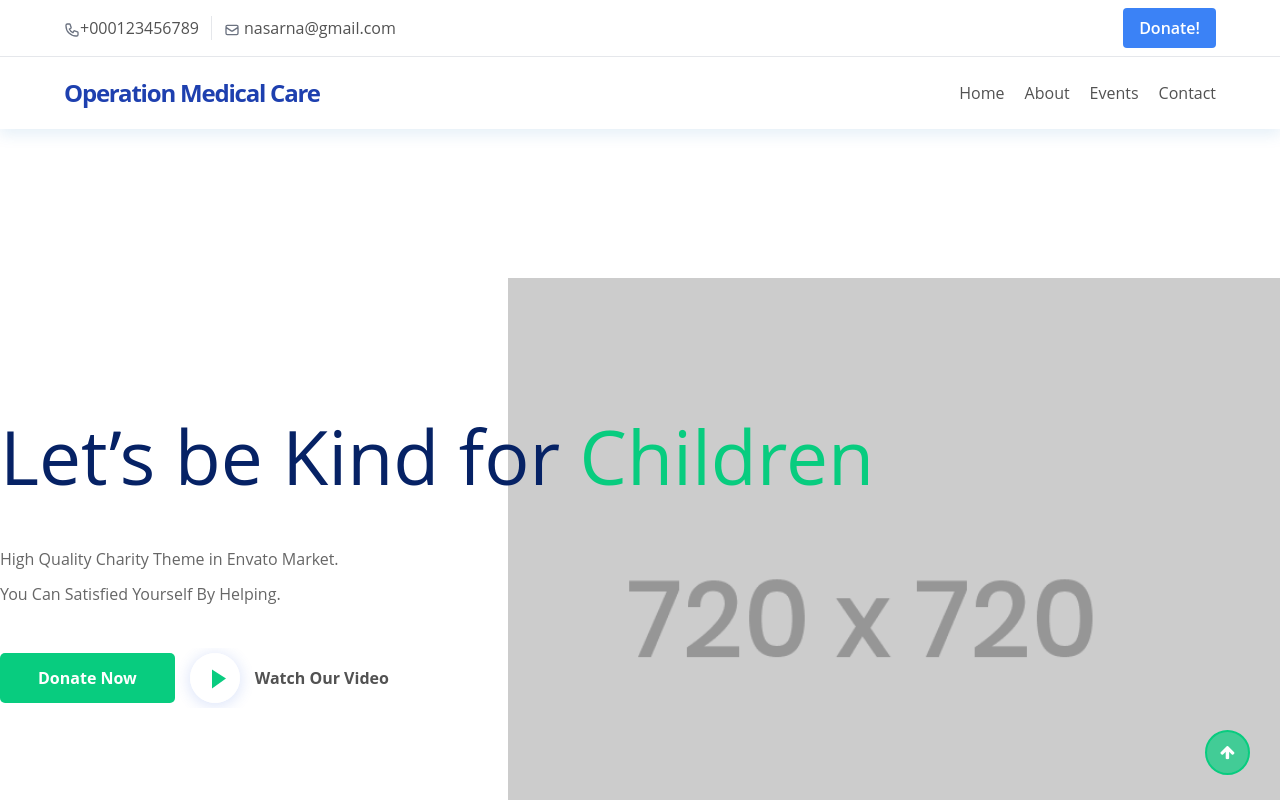
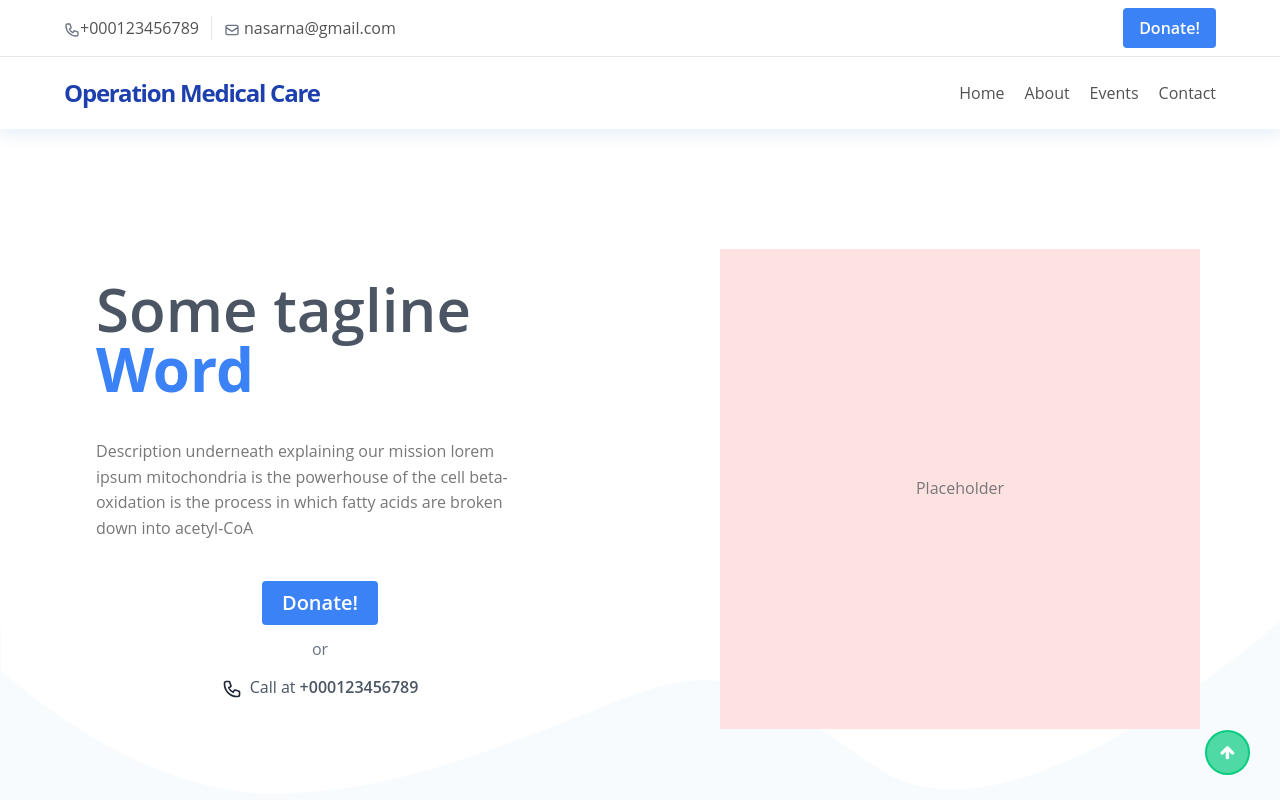
Before and after one commit to New-Millenia-Consulting/operation-medical-care, a Next.js app: page / in a window 1280 px wide. Shown: the top 800 px of the page. Built offline with nearby package versions, Linux system fonts and the light colour scheme.

Commit message:
Preliminary progress to hero

```diff
--- a/components/hero/index.js
+++ b/components/hero/index.js
@@ -1,42 +1,57 @@
-import VideoModal from "../ModalVideo";
 import Link from "next/link";
+import Image from "next/image";
 
-const Hero = (props) => {
+import { PhoneIcon } from "@heroicons/react/outline";
+
+const Hero = () => {
   return (
-    <section className="hero hero-style-2">
-      <div className="hero-slider">
-        <div className="slide">
-          <div className="container">
-            <div className="row">
-              <div className="col col-lg-6 slide-caption">
-                <div className="slide-title">
-                  <h2>
-                    Let’s be Kind for <span>Children</span>
-                  </h2>
-                </div>
-                <div className="slide-subtitle">
-                  <p>High Quality Charity Theme in Envato Market.</p>
-                  <p>You Can Satisfied Yourself By Helping.</p>
-                </div>
-                <div className="btns">
-                  <Link href="/DonatePage">
-                    <a className="theme-btn">Donate Now</a>
-                  </Link>
-                  <ul>
-                    <li className="video-holder">
-                      <VideoModal />
-                    </li>
-                    <li className="video-text">Watch Our Video</li>
-                  </ul>
-                </div>
-              </div>
-            </div>
+    <section
+      className="relative grid w-full grid-cols-2"
+      style={{ height: "90vh", minHeight: "40rem" }}
+    >
+      <div className="flex flex-col items-center justify-center">
+        <div>
+          <h1 className="text-6xl font-semibold text-gray-600">
+            Some tagline <br />{" "}
+            <span className="font-bold text-blue-500">Word</span>
+          </h1>
+          <p className="max-w-md mt-10">
+            Description underneath explaining our mission lorem ipsum
+            mitochondria is the powerhouse of the cell beta-oxidation is the
+            process in which fatty acids are broken down into acetyl-CoA
+          </p>
+          <div className="flex flex-col items-center mt-10 space-y-3">
+            <Link href="/DonatePage">
+              <a className="px-5 py-2 text-xl btn-main">Donate!</a>
+            </Link>
+            <p className="text-gray-500">or</p>
+            <a href="#" className="text-gray-800 hover:text-primary-500">
+              <PhoneIcon className="inline w-5 h-5 mr-2 " />
+              <span className="text-gray-600">
+                Call at <span className="font-semibold">+000123456789</span>
+              </span>
+            </a>
           </div>
-          <div className="right-vec"></div>
         </div>
       </div>
-      <div className="hero-shape">
-        <img src="images/slider/shape.jpg" alt="" />
+      <div className="grid place-items-center">
+        <p
+          className="grid bg-red-100 place-items-center"
+          style={{ width: "30rem", height: "30rem" }}
+        >
+          Placeholder
+        </p>
+      </div>
+      <div
+        className="absolute bottom-0 left-0 w-full h-full"
+        style={{ zIndex: -1 }}
+      >
+        <Image
+          src="/images/home/shape.jpg"
+          layout="fill"
+          objectFit="contain"
+          objectPosition="left bottom"
+        />
       </div>
     </section>
   );
--- a/styles/globals.css
+++ b/styles/globals.css
@@ -1,12 +1,12 @@
 @tailwind base;
 @tailwind components;
-@tailwind utilities;
 
 .btn-main {
   @apply font-semibold text-white bg-primary-500;
   @apply block px-4 py-2 rounded;
 
   @apply hover:text-white hover:bg-primary-700;
+  @apply inline-block;
 }
 
 /*--------------------------------------------------------------
@@ -406,3 +406,5 @@ img {
 .cBtnTheme {
   background: #08cc7f;
 }
+
+@tailwind utilities;
```
Also changed, not shown: public/images/home/shape.jpg (added).
